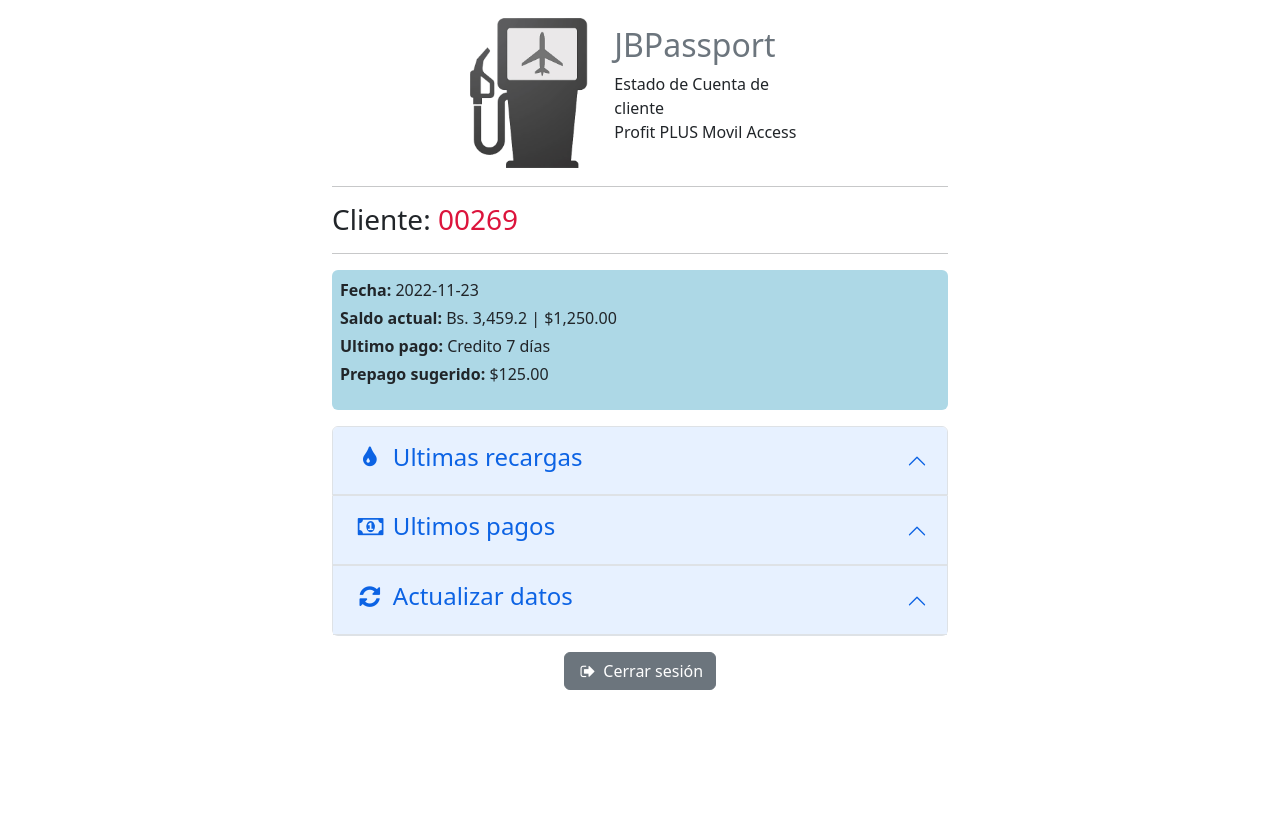
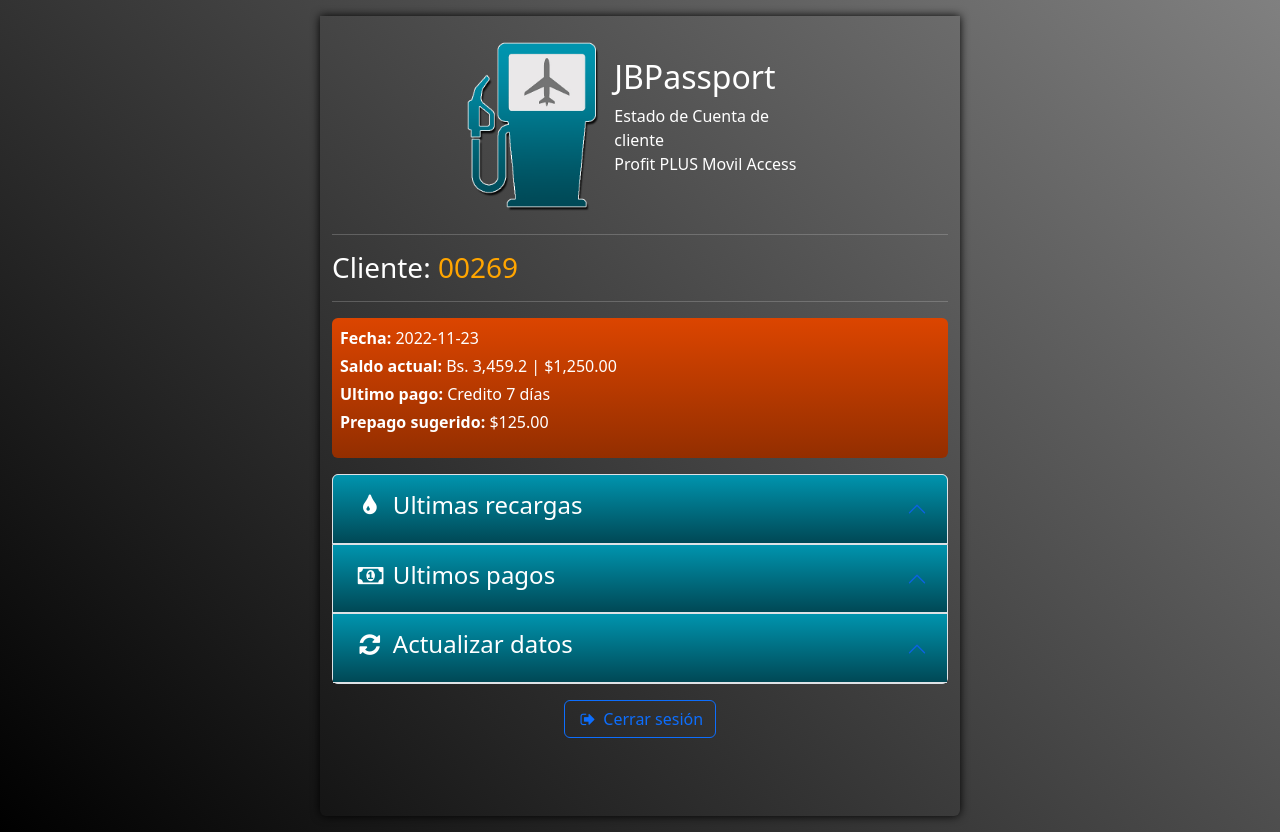
Before and after one commit to railerch/JBPassport_dev, a PHP site: page /jbp-client.php in a window 1280 px wide. Before the commit the page ends 690 px from the top, so only its background shows below. Run offline with PHP 8.4, Linux system fonts and the light colour scheme; the visitor is signed in with stand-in values (Sample User, id 1).

Commit message:
UPDATE: estilos de color y efectos de sombra

```diff
--- a/css/custom.css
+++ b/css/custom.css
@@ -2,7 +2,54 @@
 
 .body,
 .container {
-    height: 100vh;
+    min-height: 100vh;
+}
+
+body {
+    background-image: linear-gradient(45deg, black, gray);
+}
+
+#admin-ui,
+#client-ui {
+    box-shadow: 0 0 10px #000;
+}
+
+header {
+    color: #fff;
+}
+
+#tipo-usuario {
+    color: #fff;
+}
+
+#id-usuario {
+    color: orange;
+}
+
+hr {
+    color: lightgray;
+}
+
+#montos {
+    background-image: linear-gradient(to bottom, #dc4500, #932e00);
+    color: #fff;
+}
+
+.accordion-button {
+    background-image: linear-gradient(to bottom, #0094ae, #004754);
+}
+
+.accordion-button h4 {
+    color: #fff;
+}
+
+.accordion-body {
+    background-color: #333;
+    color: #fff;
+}
+
+.table {
+    box-shadow: 2px 2px 5px #000;
 }
 
 .table tr {
--- a/jbp-client.php
+++ b/jbp-client.php
@@ -2,7 +2,7 @@
 session_start();
 
 // VALIDAR INICIO DE SESION
-if (!$_SESSION['ejecutivo']) {
+if (!$_SESSION['cliente']) {
     header('location:login.php');
 }
 
@@ -16,23 +16,23 @@ if (!$_SESSION['ejecutivo']) {
 </head>
 
 <body>
-    <div class="container col-md-6 py-3">
+    <div id="client-ui" class="container col-md-6 rounded-bottom py-3 my-md-3">
         <!-- ESTATUS DE CUENTA -->
         <header class="d-flex justify-content-center">
             <div class="col-3">
                 <img id="login-logo" class="img-fluid" src="img/logo.png" alt="JBPassport">
             </div>
             <div class="col-md-4 d-flex flex-column justify-content-center">
-                <h2 class="text-muted">JBPassport</h2>
+                <h2>JBPassport</h2>
                 <p>Estado de Cuenta de cliente<br>Profit PLUS Movil Access</p>
             </div>
         </header>
         <hr>
         <main class="">
-            <h3>Cliente: <span id="num-cuenta" style="color:crimson">00269</span></h3>
+            <h3 id="tipo-usuario">Cliente: <span id="id-usuario">00269</span></h3>
             <hr>
 
-            <div id="montos" class="rounded mt-3 p-2" style="background-color:lightblue">
+            <div id="montos" class="rounded mt-3 p-2">
                 <p class="mb-1"><b>Fecha:</b> <span id="fecha"></span></p>
                 <p class="mb-1"><b>Saldo actual:</b> Bs. <span id="saldo-actual-bs">3,459.2</span> | $<span id="saldo-actual-usd">1,250.00</span></p>
                 <p class="mb-1"><b>Ultimo pago:</b> <span id="ultimo-pago">Credito 7 días</span></p>
@@ -51,7 +51,7 @@ if (!$_SESSION['ejecutivo']) {
                         <div id="fuelling-uplift" class="accordion-collapse collapse" aria-labelledby="headingOne" data-bs-parent="#registros-tbl">
                             <div class="accordion-body">
                                 <div class="table-responsive">
-                                    <table class="table table-striped table-hover">
+                                    <table class="table table-striped table-hover table-dark">
                                         <thead>
                                             <tr>
                                                 <th>BLT</th>
@@ -69,6 +69,13 @@ if (!$_SESSION['ejecutivo']) {
                                                 <td>350</td>
                                                 <td>YV-52365</td>
                                             </tr>
+                                            <tr>
+                                                <td>8569</td>
+                                                <td>14/11/2022</td>
+                                                <td>La Guaira</td>
+                                                <td>250</td>
+                                                <td>YV-87456</td>
+                                            </tr>
                                         </tbody>
                                     </table>
                                 </div>
@@ -85,7 +92,7 @@ if (!$_SESSION['ejecutivo']) {
                         <div id="estatus-financiero" class="accordion-collapse collapse" aria-labelledby="headingOne" data-bs-parent="#registros-tbl">
                             <div class="accordion-body">
                                 <div class="table-responsive">
-                                    <table class="table table-striped table-hover">
+                                    <table class="table table-striped table-hover table-dark">
                                         <thead>
                                             <tr>
                                                 <th>Fecha</th>
@@ -123,14 +130,14 @@ if (!$_SESSION['ejecutivo']) {
                                     <label for="direccion" class="form-label">Dirección</label>
                                     <input type="text" class="form-control" name="direccion" id="direccion" aria-describedby="helpId" placeholder="">
                                 </div>
-                                <button type="button" id="actualizar-datos" class="btn btn-outline-secondary float-end"><i class="icon-ok"></i> Actualizar</button>
+                                <button type="button" id="actualizar-datos" class="btn btn-outline-primary"><i class="icon-ok"></i> Actualizar</button>
                             </div>
                         </div>
                     </div>
                 </div>
 
                 <div class="text-center pt-3">
-                    <a href="main-ctrl.php?cerrarSesion=true" id="logout-btn" class="btn btn-secondary"><i class="icon-logout"></i> Cerrar sesión</a>
+                    <a href="main-ctrl.php?cerrarSesion=true" id="logout-btn" class="btn btn-outline-primary"><i class="icon-logout"></i> Cerrar sesión</a>
                 </div>
             </div>
 
--- a/login.php
+++ b/login.php
@@ -8,15 +8,15 @@
 
 <body>
     <div class="container d-flex justify-content-center align-items-center">
-        <div class="col-md-3 text-center shadow border rounded p-3">
+        <div class="col-md-3 text-center shadow border rounded p-3" style="background-color:#333;color:#fff">
             <img id="login-logo" class="mb-3" src="img/logo.png" alt="JBPassport" style="max-width:60%">
-            <h4 class="text-muted">JBPassport</h4>
+            <h4>JBPassport</h4>
             <p class="card-text">Sistema de información y recarga</p>
             <div id="aviso-usuario"></div>
             <div class="mb-3">
                 <input type="text" name="usuario" id="usuario" class="form-control" placeholder="Nombre de usuario" aria-describedby="helpId">
                 <input type="password" name="clave" id="clave" class="form-control mt-2" placeholder="Clave" aria-describedby="helpId">
-                <button id="login-btn" class="btn btn-secondary mt-3"><i class="icon-login"></i> Iniciar sesión</button>
+                <button id="login-btn" class="btn btn-outline-primary mt-3"><i class="icon-login"></i> Iniciar sesión</button>
             </div>
         </div>
     </div>
```
Also changed, not shown: jbp-admin.php (+13 -12 lines), main-ctrl.php (+5 -5 lines), img/logo.png, img/logo01.png (added).
